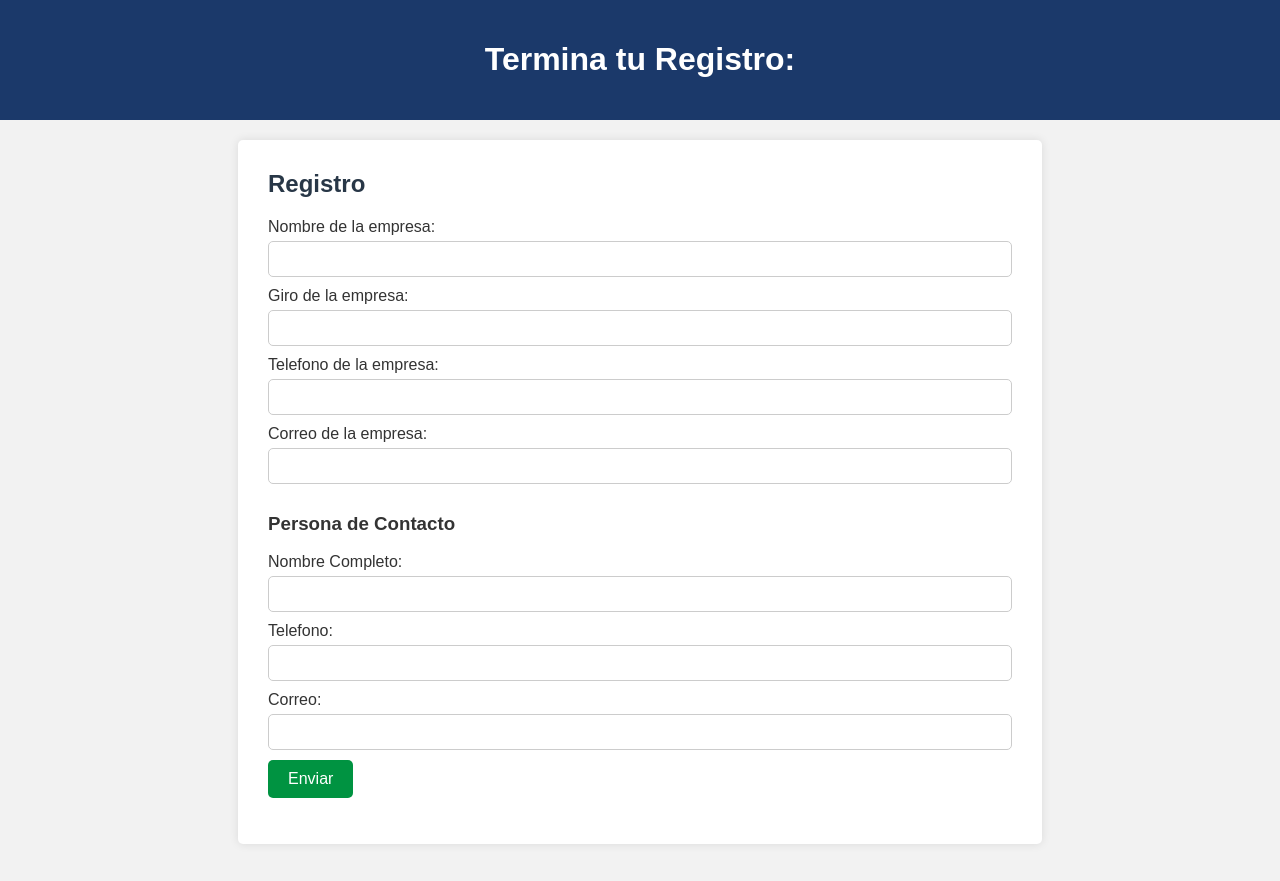
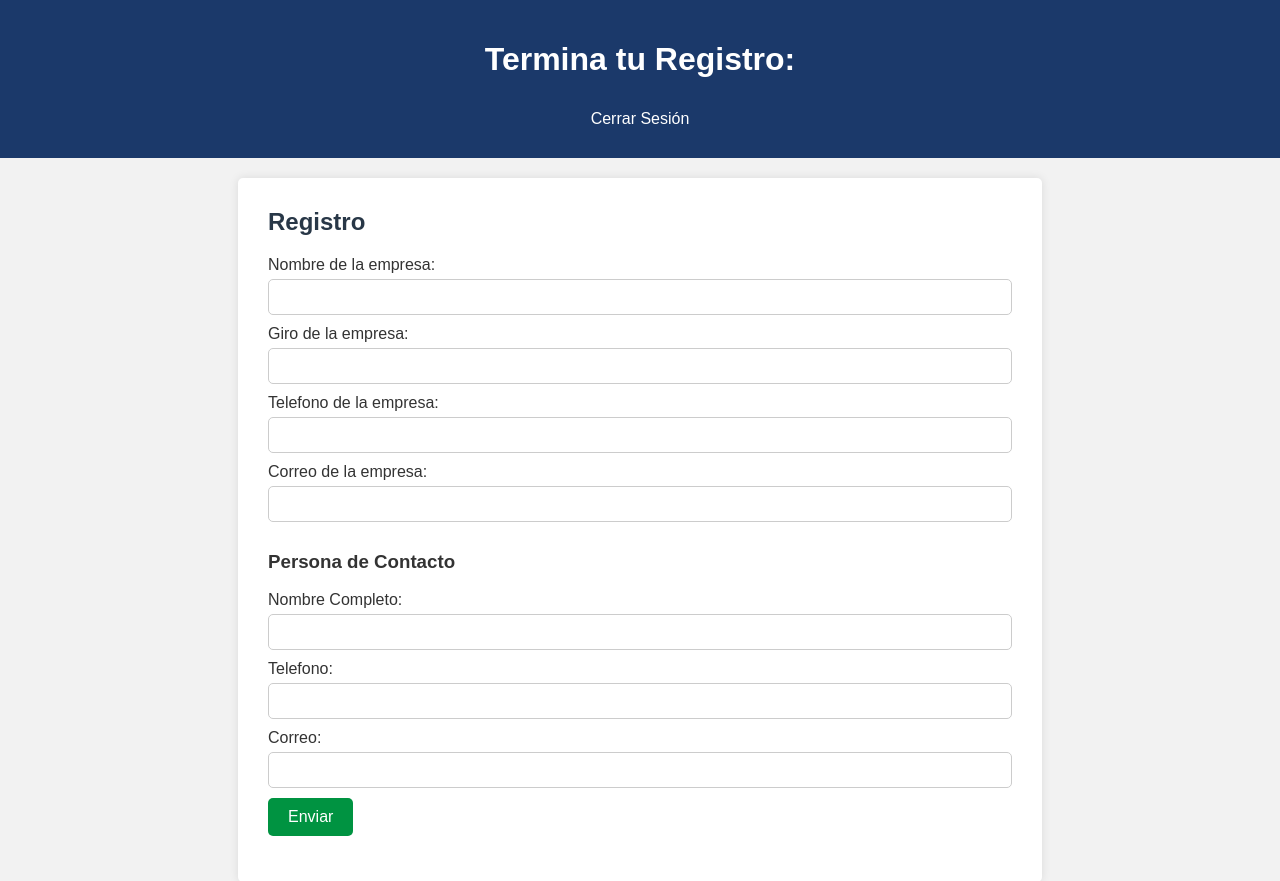
Before and after one commit to DavisHrz/residencias, a PHP site: page /views/companie/view_company_register.php in a window 1280 px wide. Shown: the top 881 px of the page. Run offline with PHP 8.4, Linux system fonts and the light colour scheme.

Commit message:
add the button on view_company_register

```diff
--- a/views/companie/view_company_register.php
+++ b/views/companie/view_company_register.php
@@ -3,6 +3,9 @@
 
 <header>
     <h1>Termina tu Registro: </h1>
+    <nav>
+        <a href="#">Cerrar Sesión</a>
+      </nav>
   </header>
 
   <main>
```
